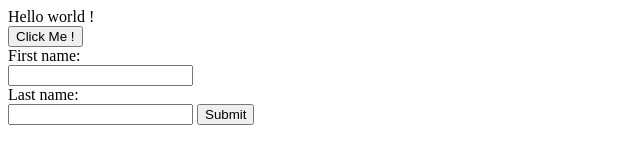
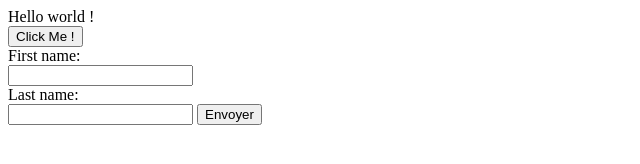
Before and after one commit to OLAP3/pocdatastorytelling, a plain HTML site: page public/index.html in a window 1280 px wide. Shown: the full height of the page, 0-640 px from the left. Drawn offline with Linux system fonts and the light colour scheme.

Commit message:
test js n2

```diff
--- a/public/index.html
+++ b/public/index.html
@@ -13,15 +13,12 @@ Hello world !
 <button onclick="demoListnener()">Click Me !</button>
 
 <div id="toreplace">
-    <form>
         <label for="fname">First name:</label><br>
         <input type="text" id="fname" name="fname"><br>
         <label for="lname">Last name:</label><br>
         <input type="text" id="lname" name="lname">
 
-        <input type="submit" value="Submit" onclick="formHandler()">
-
-    </form >
+    <button onclick="formHandler()">Envoyer</button>
 </div>
 </body>
 </html>
--- a/public/js/main.js
+++ b/public/js/main.js
@@ -15,8 +15,8 @@ function demoListnener() {
 
 function formHandler() {
     console.log("test");
-    let first_name = document.getElementById("fname").innerText;
-    let last_name = document.getElementById("lname").innerText;
+    let first_name = document.getElementById("fname").value;
+    let last_name = document.getElementById("lname").value;
     console.log(first_name);
     console.log(last_name);
 }
```
